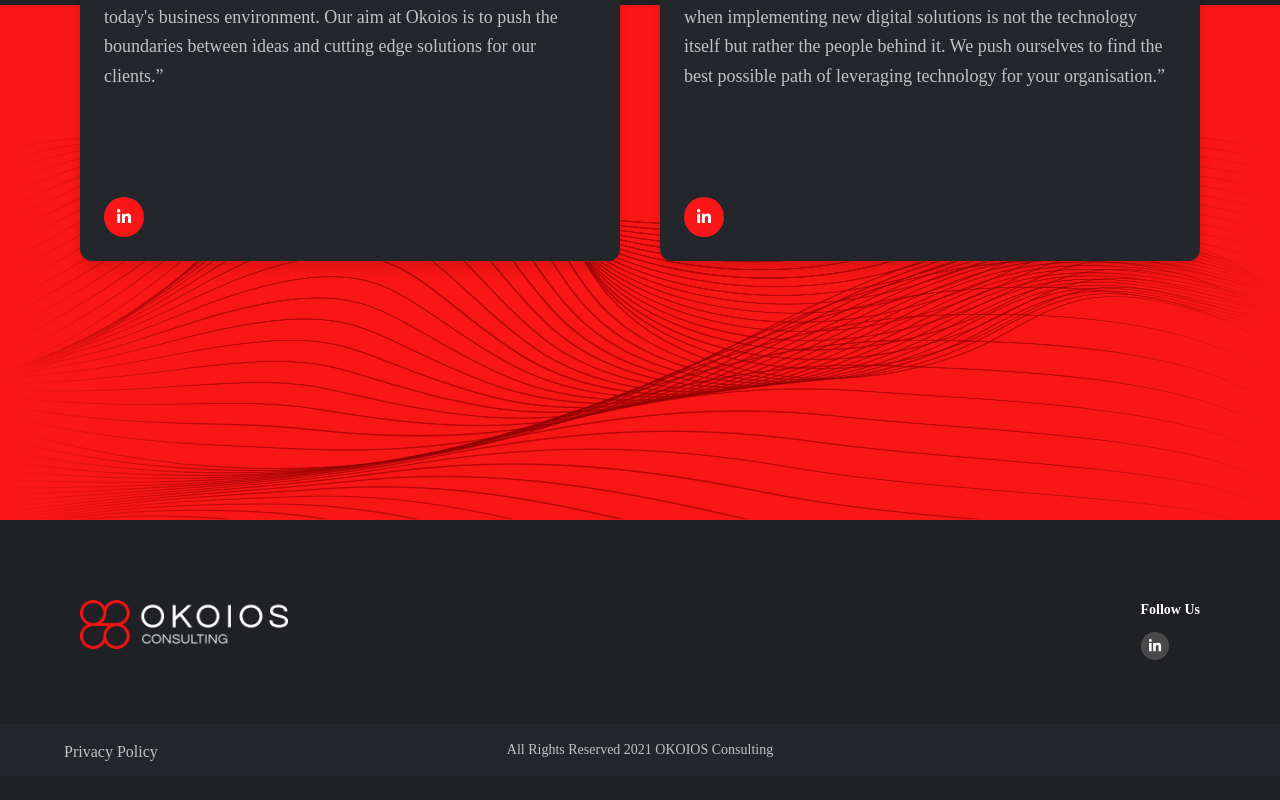
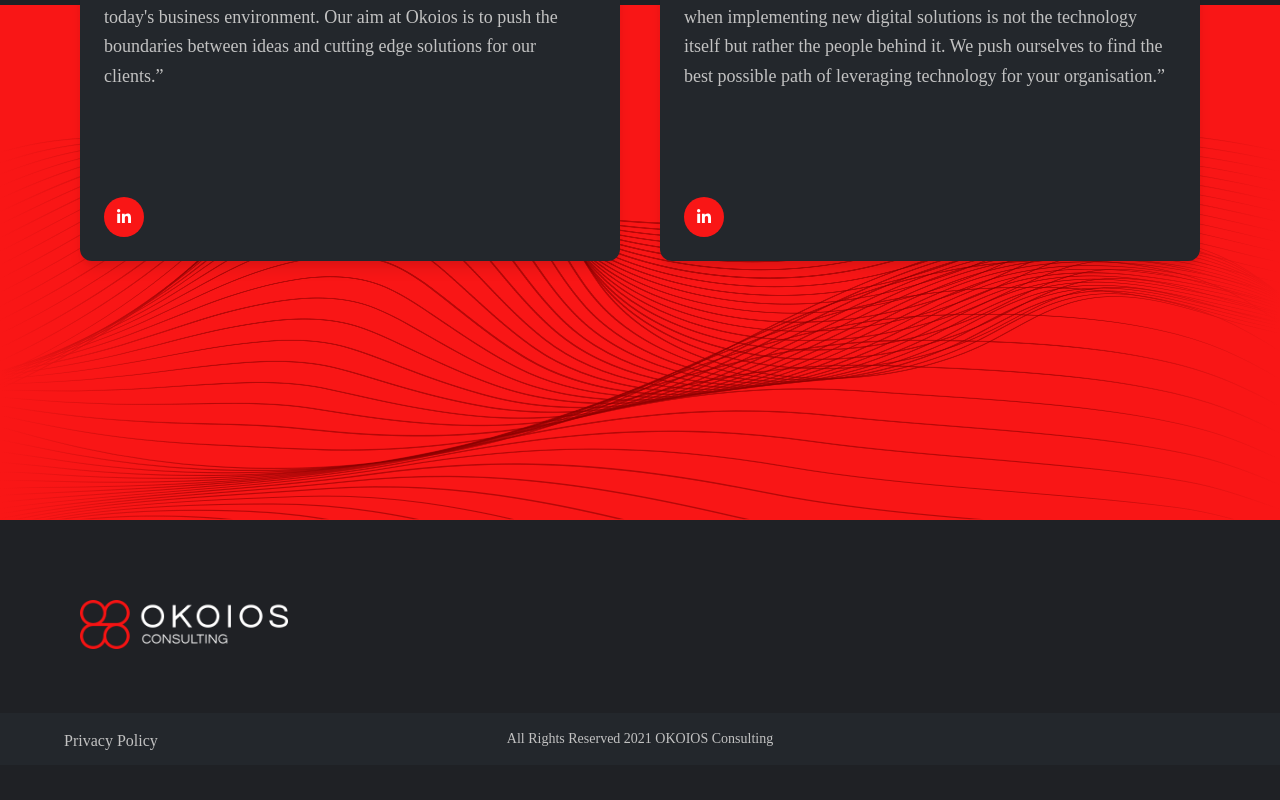
Before and after one commit to OKOIOS/okoios-website, a Next.js app: page /about in a window 1280 px wide. Shown: the part 1559-2359 px from the top of the page. Built offline with nearby package versions, Linux system fonts and the light colour scheme.

Commit message:
hide social media

```diff
--- a/components/Footer.tsx
+++ b/components/Footer.tsx
@@ -25,12 +25,12 @@ export default function Footer() {
                 />
               </a>
             </Link>
-            <div className="">
+            {/* <div>
               <h6 className="font-bold mb-3 text-sm md:text-right text-center">
                 Follow Us
               </h6>
               <ul className="flex sm:justify-start justify-center space-x-4">
-                <li>
+                {/* <li>
                   <Link href="/">
                     <a
                       target="_blank"
@@ -59,9 +59,9 @@ export default function Footer() {
                     <FaInstagram />
                   </a>
                 </Link>
-              </li> */}
+              </li>
               </ul>
-            </div>
+            </div> */}
           </div>
         </Container>
       </footer>
```
